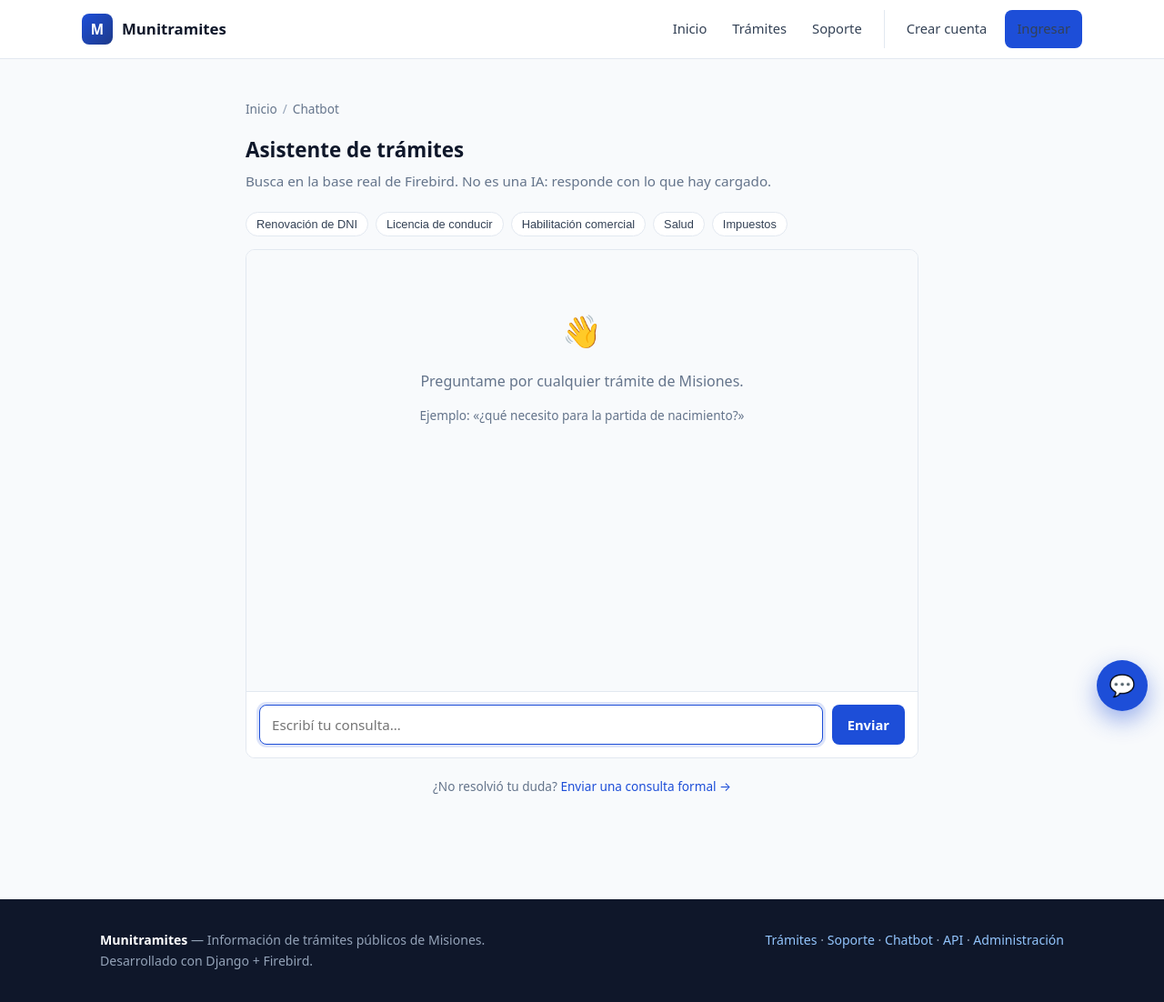
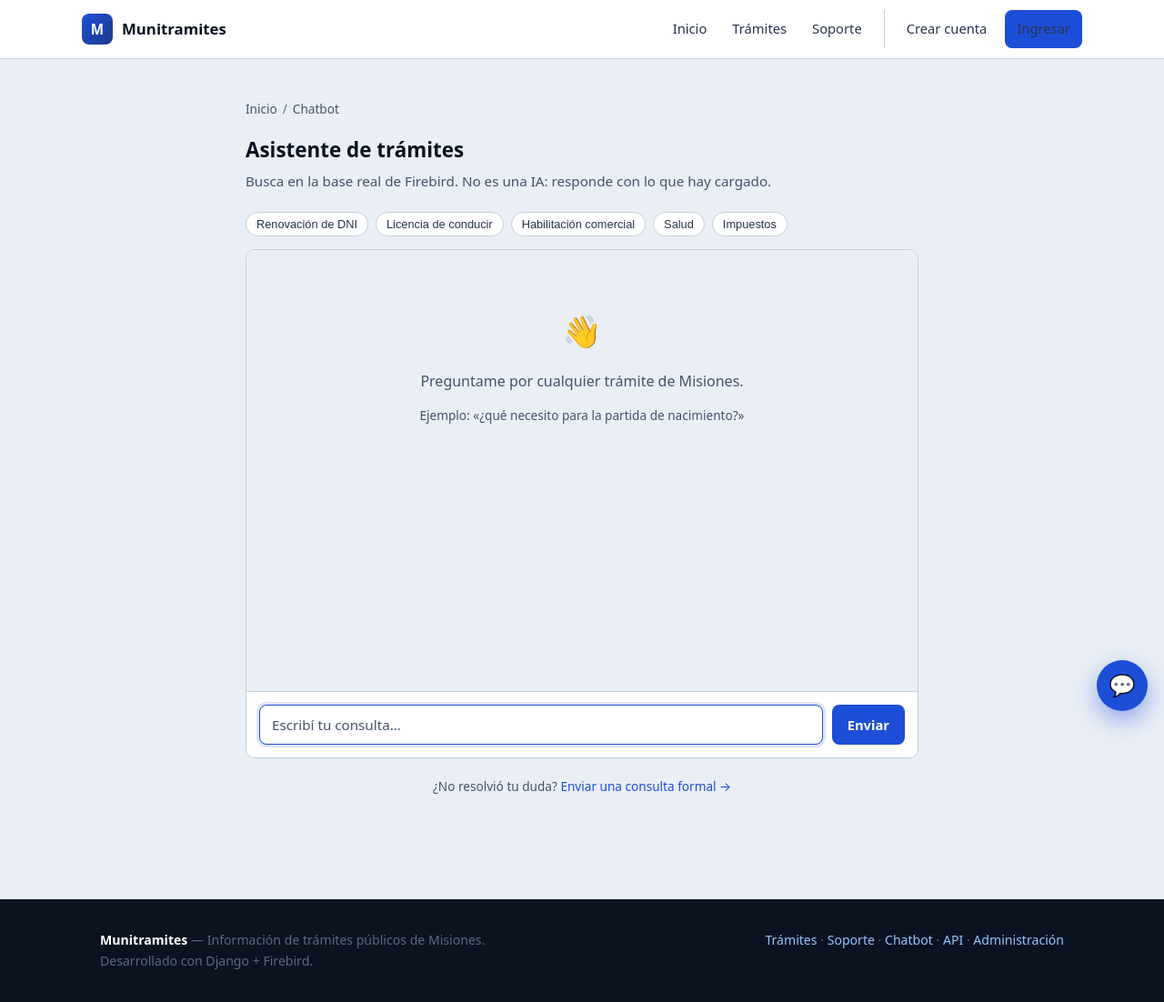
Before and after one commit to guilldev08/pp1_munitramites, a Django app: page /chatbot/ in a window 1280 px wide. Shown: the whole page at 91% size. Run offline with Django 5.2, Linux system fonts and the light colour scheme.

Commit message:
Paleta más oscura: todos los textos pasan el contraste WCAG
Se bajó un escalón la gama de grises del tema claro (el sitio se lee
mal en pantallas flojas):
  fondo de página  #f8fafc -> #eaeff6
  bordes           #e2e8f0 -> #c4cfdd
  texto secundario #64748b -> #44536a
  texto claro      #94a3b8 -> #5a6a80
  texto fuerte     #334155 -> #26344a
y los acentos de las píldoras (verde, ámbar, rojo) a su variante oscura.

Además el placeholder ahora tiene color propio: el navegador los pintaba
tan claritos que el buscador quedaba ilegible.

Medido con el ratio WCAG (AA = 4.5:1): antes había 4 pares de texto
debajo del mínimo y ahora ninguno. Los peores casos:
  placeholder del buscador  2.56:1 -> 7.80:1
  paginación inactiva       2.45:1 -> 4.77:1
  píldora verde             3.00:1 -> 4.57:1

109 tests OK.

```diff
--- a/munitramites/templates/base.html
+++ b/munitramites/templates/base.html
@@ -3,7 +3,7 @@
 <head>
   <meta charset="utf-8">
   <meta name="viewport" content="width=device-width, initial-scale=1">
-  <title>{% block titulo %}Trámites de Misiones{% endblock %}</title>
+  <title>Trámites de Misiones{% block titulo %}{% endblock %}</title>
   <meta name="description" content="Información de trámites públicos de la provincia de Misiones.">
   <link rel="stylesheet" href="{% static 'css/app.css' %}">
   {% block extra_head %}{% endblock %}
--- a/static/css/app.css
+++ b/static/css/app.css
@@ -7,18 +7,23 @@
   --azul: #1d4ed8;
   --azul-oscuro: #1e3a8a;
   --azul-claro: #dbeafe;
-  --gris-50: #f8fafc;
-  --gris-100: #f1f5f9;
-  --gris-200: #e2e8f0;
-  --gris-400: #94a3b8;
-  --gris-500: #64748b;
-  --gris-700: #334155;
-  --gris-900: #0f172a;
-  --verde: #16a34a;
+  /* Grises un escalón MÁS OSCUROS que el Tailwind original: el fondo se
+     nota gris, los bordes se marcan y ningún texto queda clarito. La
+     medida es el contraste (WCAG): todo lo que era texto pasa de ~2,6:1
+     a ~5:1 o más, que es lo que se pide para que se lea en pantallas
+     malas. Si algún gris se mueve, revisar los pares de contraste. */
+  --gris-50: #eaeff6;
+  --gris-100: #dde5ef;
+  --gris-200: #c4cfdd;
+  --gris-400: #5a6a80;
+  --gris-500: #44536a;
+  --gris-700: #26344a;
+  --gris-900: #0b1220;
+  --verde: #15803d;
   --verde-claro: #dcfce7;
-  --ambar: #d97706;
+  --ambar: #b45309;
   --ambar-claro: #fef3c7;
-  --rojo: #dc2626;
+  --rojo: #b91c1c;
   --rojo-claro: #fee2e2;
   --radio: 10px;
   --sombra: 0 1px 3px rgba(15, 23, 42, .08), 0 4px 14px rgba(15, 23, 42, .05);
@@ -35,6 +40,9 @@ body {
   background: var(--gris-50);
   line-height: 1.6;
 }
+
+/* Placeholders: el navegador los pinta demasiado claritos para el fondo */
+input::placeholder, textarea::placeholder { color: var(--gris-500); opacity: 1; }
 
 a { color: var(--azul); text-decoration: none; }
 a:hover { text-decoration: underline; }
@@ -135,7 +143,7 @@ img { max-width: 100%; }
 .boton--secundario { background: #fff; color: var(--gris-700); border-color: var(--gris-200); }
 .boton--secundario:hover { background: var(--gris-100); }
 .boton--peligro { background: var(--rojo); }
-.boton--peligro:hover { background: #b91c1c; }
+.boton--peligro:hover { background: #991b1b; }
 .boton--chico { padding: 6px 11px; font-size: .85rem; }
 .boton--ancho { width: 100%; }
 .boton[disabled] { opacity: .6; cursor: not-allowed; }
```
